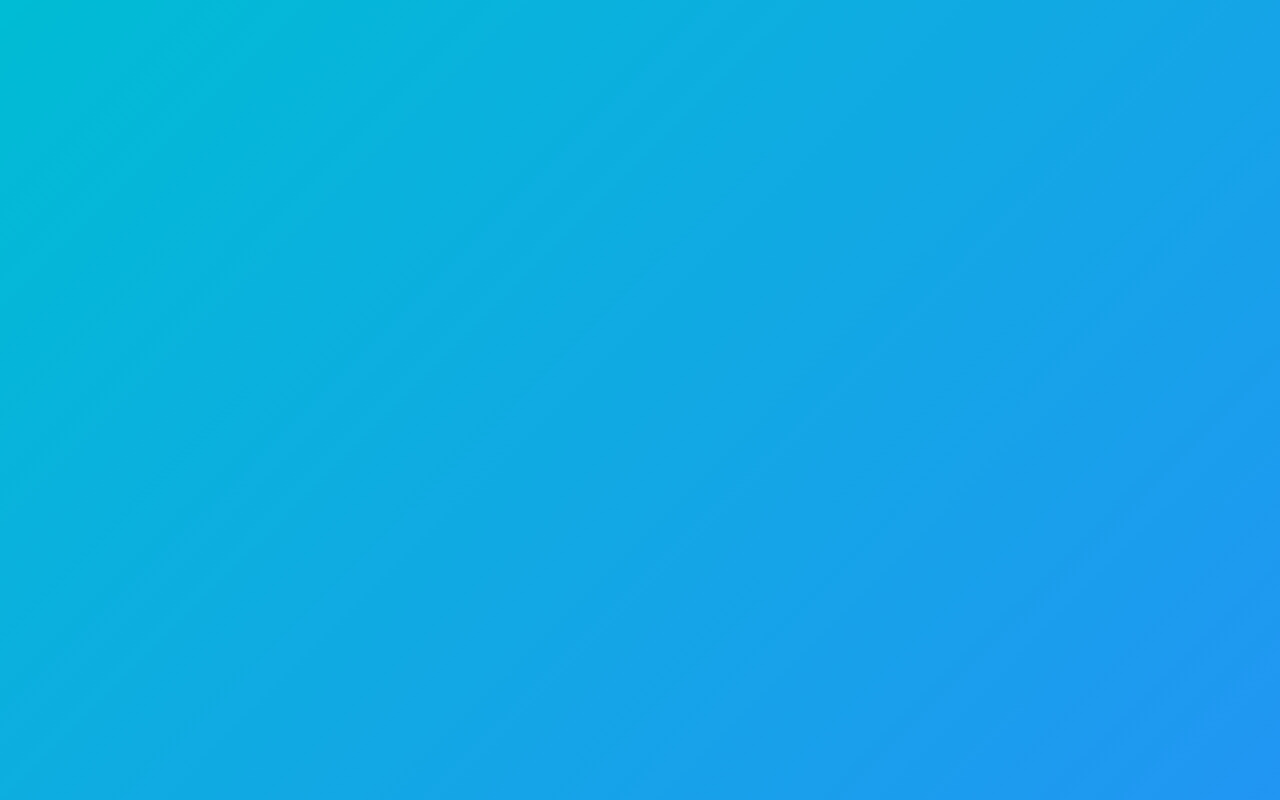
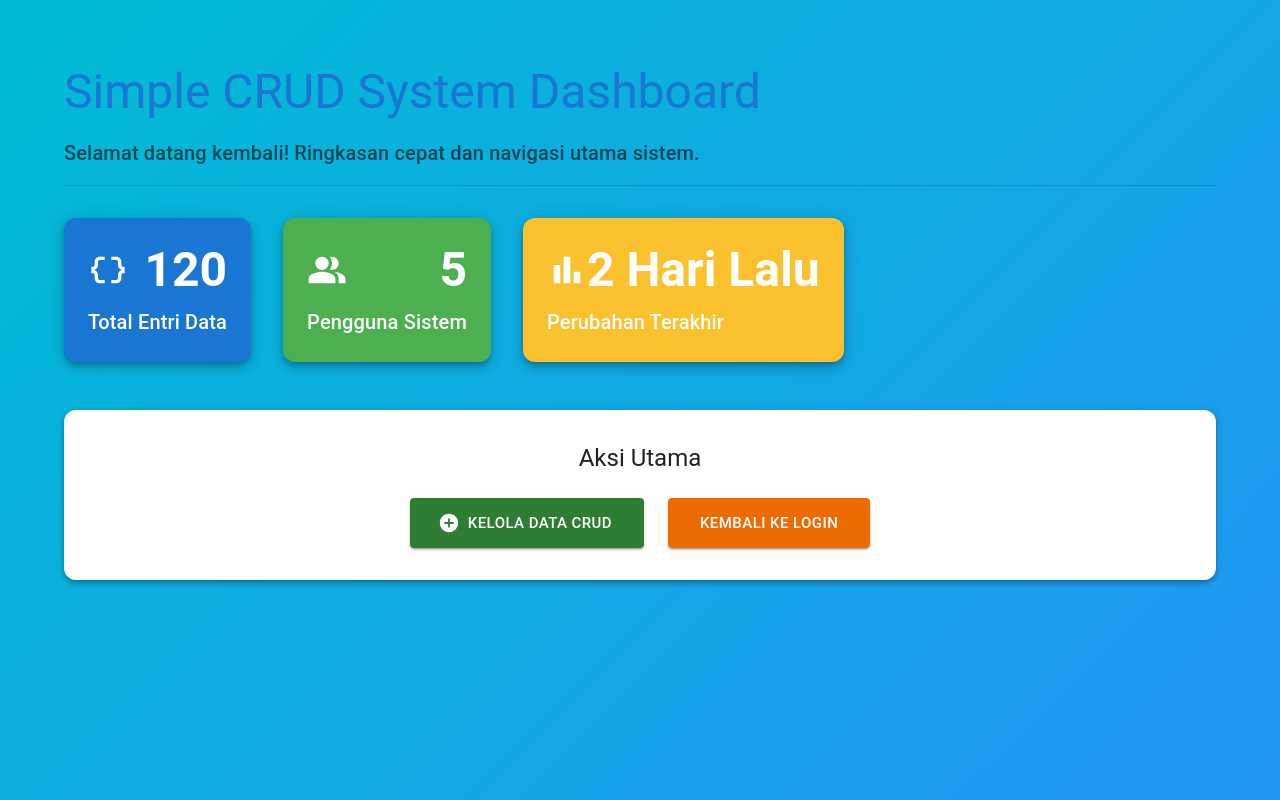
Before and after one commit to agunggema-debug/frontend-react-app, a React (Create React App) app: page /simplecrud-react-app/dashboard in a window 1280 px wide. Before the commit this address had no page. Built offline with nearby package versions, Linux system fonts and the light colour scheme.

Commit message:
siap deploy gh-page

```diff
--- a/package.json
+++ b/package.json
@@ -7,10 +7,15 @@
     "@emotion/styled": "^11.14.1",
     "@mui/icons-material": "^7.3.4",
     "@mui/material": "^7.3.4",
+    "@mui/x-charts": "^8.14.1",
+    "@mui/x-data-grid": "^8.14.1",
+    "@mui/x-date-pickers": "^8.14.1",
+    "@mui/x-tree-view": "^8.14.1",
     "@testing-library/dom": "^10.4.1",
     "@testing-library/jest-dom": "^6.9.1",
     "@testing-library/react": "^16.3.0",
     "@testing-library/user-event": "^13.5.0",
+    "dayjs": "^1.11.18",
     "react": "^19.2.0",
     "react-dom": "^19.2.0",
     "react-router-dom": "^7.9.4",
--- a/src/App.js
+++ b/src/App.js
@@ -4,6 +4,8 @@ import { ThemeProvider, createTheme } from "@mui/material";
 import Login from "./pages/Login";
 import Register from "./pages/Register";
 import Welcome from "./pages/Welcome";
+import Dashboard from "./pages/Dashboard";
+import Maaf from "./pages/Maaf";
 import "./App.css";
 
 // Create a custom theme
@@ -25,6 +27,8 @@ function App() {
             <Route path="/" element={<Login />} />
             <Route path="/register" element={<Register />} />
             <Route path="/welcome" element={<Welcome />} />
+            <Route path="/dashboard" element={<Dashboard />} />
+            <Route path="/maaf" element={<Maaf />} />
           </Routes>
         </div>
       </Router>
--- /dev/null
+++ b/src/pages/Dashboard.js
@@ -0,0 +1,123 @@
+import React from "react";
+import {
+  Box,
+  Container,
+  Typography,
+  Paper,
+  Button,
+  Grid, // Ditambahkan untuk layout responsif
+  Divider, // Ditambahkan untuk garis pemisah
+} from "@mui/material";
+import { useNavigate } from "react-router-dom";
+import { DataObject, PeopleAlt, AddCircle, BarChart } from "@mui/icons-material"; // Ikon Dashboard
+
+function Dashboard() {
+  const navigate = useNavigate();
+
+  // Data Dummy Statistik untuk Card (Ganti dengan data nyata dari API)
+  const stats = [
+    {
+      title: "Total Entri Data",
+      value: 120,
+      color: "#1976d2", // Warna biru primer
+      icon: <DataObject sx={{ fontSize: 40 }} />,
+      route: "/data",
+    },
+    {
+      title: "Pengguna Sistem",
+      value: 5,
+      color: "#4caf50", // Warna hijau sukses
+      icon: <PeopleAlt sx={{ fontSize: 40 }} />,
+      route: "/users",
+    },
+    {
+      title: "Perubahan Terakhir",
+      value: "2 Hari Lalu",
+      color: "#fbc02d", // Warna kuning
+      icon: <BarChart sx={{ fontSize: 40 }} />,
+      route: "/reports",
+    },
+  ];
+
+  // Fungsi untuk navigasi (kita ubah default navigasi ke halaman CRUD utama)
+  const handleNavigate = (route) => {
+    navigate(route);
+  };
+
+  return (
+    // Menggunakan maxWidth="lg" agar dashboard lebih luas
+    <Container component="main" maxWidth="lg" sx={{ mt: 4, mb: 4 }}>
+      {/* HEADER UTAMA */}
+      <Box sx={{ my: 4 }}>
+        <Typography variant="h3" component="h1" gutterBottom color="primary">
+          Simple CRUD System Dashboard
+        </Typography>
+        <Typography variant="h6" color="text.secondary">
+          Selamat datang kembali! Ringkasan cepat dan navigasi utama sistem.
+        </Typography>
+        <Divider sx={{ my: 2 }} />
+      </Box>
+
+      {/* SECTION RINGKASAN DATA (STAT CARD - menggunakan GRID) */}
+      <Grid container spacing={4} sx={{ mt: 3, mb: 5 }}>
+        {stats.map((stat, index) => (
+          <Grid item xs={12} sm={6} md={4} key={index}>
+            <Paper
+              elevation={6} // Meningkatkan bayangan agar lebih menonjol
+              sx={{
+                p: 3,
+                backgroundColor: stat.color,
+                color: "white",
+                cursor: "pointer",
+                transition: "transform 0.3s",
+                "&:hover": {
+                  transform: "translateY(-5px) scale(1.02)", // Efek hover melayang
+                  boxShadow: "0 8px 15px rgba(0,0,0,0.2)",
+                },
+                borderRadius: "12px", // Sudut membulat
+              }}
+              onClick={() => handleNavigate(stat.route)}
+            >
+              <Box display="flex" justifyContent="space-between" alignItems="center">
+                {stat.icon}
+                <Typography variant="h3" component="span" sx={{ fontWeight: 600 }}>
+                  {stat.value}
+                </Typography>
+              </Box>
+              <Typography variant="h6" component="p" sx={{ mt: 1 }}>
+                {stat.title}
+              </Typography>
+            </Paper>
+          </Grid>
+        ))}
+      </Grid>
+
+      {/* SECTION AKSI CEPAT DAN LOGIN (Jika masih dibutuhkan) */}
+      <Paper elevation={4} sx={{ p: 4, mt: 6, textAlign: "center", borderRadius: "12px" }}>
+        <Typography variant="h5" gutterBottom color="text.primary">
+          Aksi Utama
+        </Typography>
+
+        <Box sx={{ display: "flex", gap: 3, justifyContent: "center", mt: 3 }}>
+          {/* Tombol Aksi Utama: Kelola Data */}
+          <Button variant="contained" color="success" size="large" onClick={() => handleNavigate("/data")} startIcon={<AddCircle />} sx={{ py: 1.5, px: 4 }}>
+            Kelola Data CRUD
+          </Button>
+
+          {/* Tombol Kembali (disesuaikan dengan skenario) */}
+          <Button
+            variant="contained"
+            color="warning"
+            size="large"
+            onClick={() => handleNavigate("/")} // Arahkan ke root/login
+            sx={{ py: 1.5, px: 4 }}
+          >
+            Kembali ke login
+          </Button>
+        </Box>
+      </Paper>
+    </Container>
+  );
+}
+
+export default Dashboard;
--- /dev/null
+++ b/src/pages/Maaf.js
@@ -0,0 +1,112 @@
+import React from "react";
+import {
+  Box,
+  Container,
+  Typography,
+  Paper,
+  Button,
+  Avatar, // Tambahkan Avatar untuk tampilan gambar yang lebih baik
+} from "@mui/material";
+import { useNavigate } from "react-router-dom";
+import LockOutlinedIcon from "@mui/icons-material/LockOutlined"; // Ikon untuk konteks login
+import { keyframes } from "@emotion/react"; // Untuk animasi
+
+// Animasi kedip untuk teks atau ikon
+const blink = keyframes`
+  0% { opacity: 1; }
+  50% { opacity: 0.5; }
+  100% { opacity: 1; }
+`;
+
+function Maaf() {
+  const navigate = useNavigate();
+
+  // URL gambar lucu Anda (pastikan path ini benar!)
+  const funnyErrorImage = process.env.PUBLIC_URL + "/images/detective_fail.jpg";
+  // Contoh lain: 'https://media.giphy.com/media/efJ3wJifj3j6w/giphy.gif'
+
+  return (
+    <Container component="main" maxWidth="xs">
+      {" "}
+      {/* Ubah maxWidth menjadi xs agar lebih fokus */}
+      <Box
+        sx={{
+          marginTop: 8,
+          display: "flex",
+          flexDirection: "column",
+          alignItems: "center",
+          minHeight: "80vh", // Agar mengambil lebih banyak ruang vertikal
+          justifyContent: "center", // Agar konten terpusat vertikal
+          // Latar belakang gradasi untuk tampilan trendi
+          background: "linear-gradient(135deg, #f0f8ff 0%, #e0e8f0 100%)",
+          borderRadius: "16px", // Sudut membulat
+          boxShadow: "0 8px 30px rgba(0,0,0,0.1)",
+        }}
+      >
+        <Paper
+          elevation={10} // Tingkatkan elevasi agar lebih menonjol
+          sx={{
+            padding: 4,
+            display: "flex",
+            flexDirection: "column",
+            alignItems: "center",
+            gap: 2, // Jarak antar elemen
+            backgroundColor: "white", // Latar belakang putih solid
+            borderRadius: "12px", // Sudut membulat
+            boxShadow: "0 4px 15px rgba(0,0,0,0.1)",
+            width: "100%",
+            maxWidth: "380px", // Maks lebar untuk konten utama
+            animation: `${blink} 2s infinite`, // Animasi kedip
+            animationDelay: "0.5s", // Mulai setelah sedikit jeda
+          }}
+        >
+          {/* Gambar Lucu */}
+          <Avatar
+            alt="Detektif Gagal"
+            src={funnyErrorImage}
+            sx={{
+              width: 120,
+              height: 120,
+              mb: 2,
+              border: "3px solid #f44336", // Border merah
+              animation: `${blink} 2s infinite`, // Ikon juga berkedip
+              animationDelay: "0s",
+            }}
+            variant="rounded" // Bentuk kotak
+          >
+            <LockOutlinedIcon sx={{ fontSize: 60, color: "#f44336" }} /> {/* Fallback icon jika gambar tidak load */}
+          </Avatar>
+
+          <Typography component="h1" variant="h5" sx={{ mb: 1, textAlign: "center", fontWeight: "bold", color: "#d32f2f" }}>
+            Aduh! Salah Pintu! 🚪
+          </Typography>
+          <Typography variant="body1" sx={{ mb: 3, textAlign: "center", color: "text.secondary" }}>
+            Sepertinya user dan password yang kamu masukkan kurang pas. Coba cek lagi ya! 😉
+          </Typography>
+          <Button
+            variant="contained"
+            onClick={() => navigate("/")}
+            color="primary" // Gunakan warna primary dari tema MUI
+            size="large"
+            sx={{
+              mt: 2,
+              py: 1.5,
+              px: 4,
+              borderRadius: "8px", // Sudut tombol membulat
+              boxShadow: "0 3px 5px 2px rgba(255, 105, 135, .3)",
+              transition: "transform 0.2s",
+              "&:hover": {
+                transform: "translateY(-2px)", // Efek hover sedikit melayang
+                backgroundColor: "primary.dark",
+              },
+            }}
+          >
+            Kembali ke Halaman Login
+          </Button>
+        </Paper>
+      </Box>
+    </Container>
+  );
+}
+
+export default Maaf;
```
Also changed, not shown: src/index.js (+6 -6 lines), src/pages/Login.js (+25 -50 lines), src/pages/Welcome.js (+15 -21 lines), public/images/detective_fail.jpg (added), 1 other file (tests, documents, lock files or other folders).
